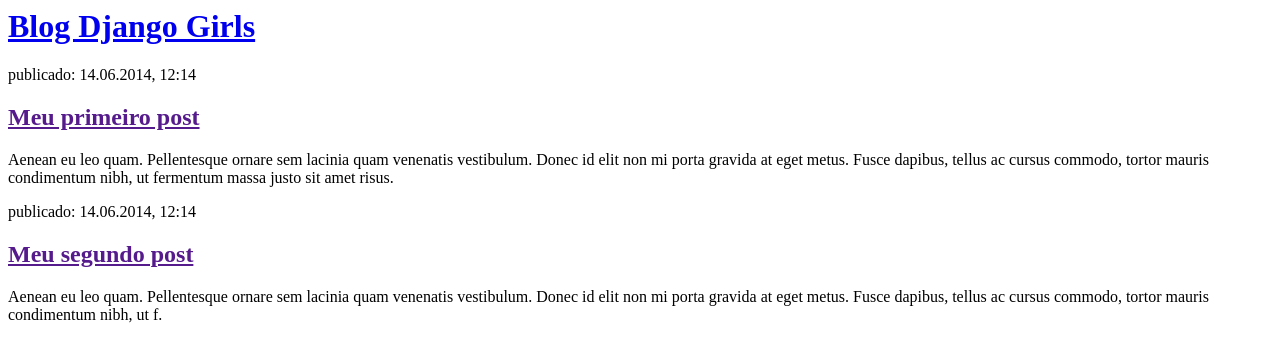
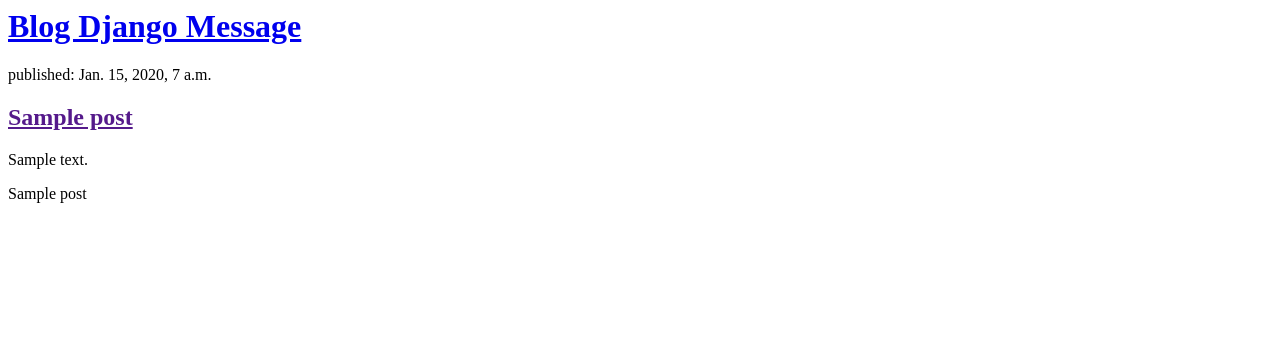
Before and after one commit to Daniel-brito/blogDjango, a Django app: page / in a window 1280 px wide. Shown: the top 362 px of the page. Run offline with Django 3.2, Linux system fonts and the light colour scheme; tables that the repository leaves empty hold one stand-in row (values such as "Sample post").

Commit message:
alteração do template e comunicação com o banco de dados

```diff
--- a/blog/templates/blog/post_list.html
+++ b/blog/templates/blog/post_list.html
@@ -1,22 +1,20 @@
 <html>
     <head>
-        <title>Blog Django Girls</title>
+        <title>Blog Django Message</title>
     </head>
     <body>
         <div>
-            <h1><a href="/">Blog Django Girls</a></h1>
+            <h1><a href="/">Blog Django Message</a></h1>
         </div>
 
+      {% for post in posts %}
         <div>
-            <p>publicado: 14.06.2014, 12:14</p>
-            <h2><a href="">Meu primeiro post</a></h2>
-            <p>Aenean eu leo quam. Pellentesque ornare sem lacinia quam venenatis vestibulum. Donec id elit non mi porta gravida at eget metus. Fusce dapibus, tellus ac cursus commodo, tortor mauris condimentum nibh, ut fermentum massa justo sit amet risus.</p>
+            <p>published: {{ post.published_date }}</p>
+            <h2><a href="">{{ post.title }}</a></h2>
+            <p>{{ post.text|linebreaksbr }}</p>
         </div>
+            {{ post }}
+       {% endfor %}
 
-        <div>
-            <p>publicado: 14.06.2014, 12:14</p>
-            <h2><a href="">Meu segundo post</a></h2>
-            <p>Aenean eu leo quam. Pellentesque ornare sem lacinia quam venenatis vestibulum. Donec id elit non mi porta gravida at eget metus. Fusce dapibus, tellus ac cursus commodo, tortor mauris condimentum nibh, ut f.</p>
-        </div>
     </body>
 </html>
--- a/blog/views.py
+++ b/blog/views.py
@@ -1,5 +1,9 @@
 from django.shortcuts import render
+from django.utils import timezone
+#importando models.py
+from .models import Post
 
 def post_list(request):
+    posts = Post.objects.filter(published_date__lte=timezone.now()).order_by('published_date')
     #resposta da requisição
-    return render(request, 'blog/post_list.html', {})
+    return render(request, 'blog/post_list.html', {'posts': posts})
```
